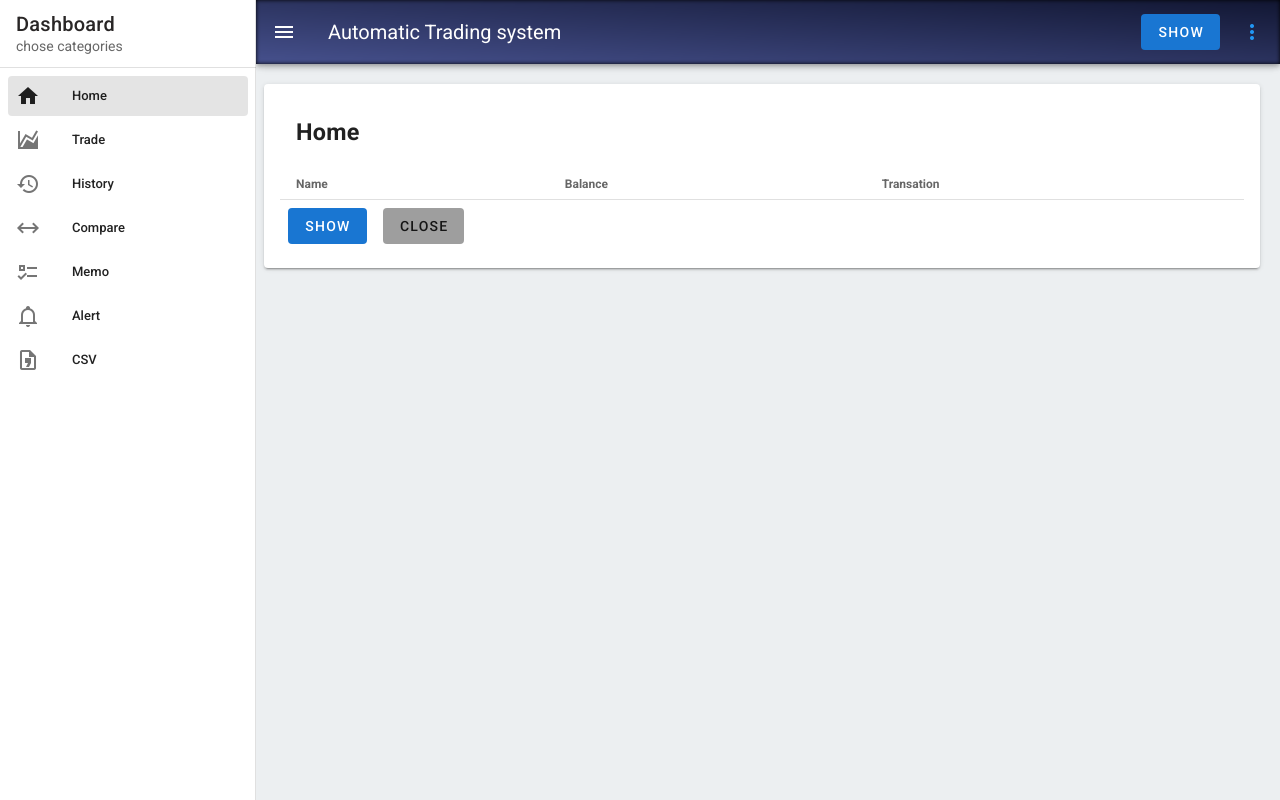
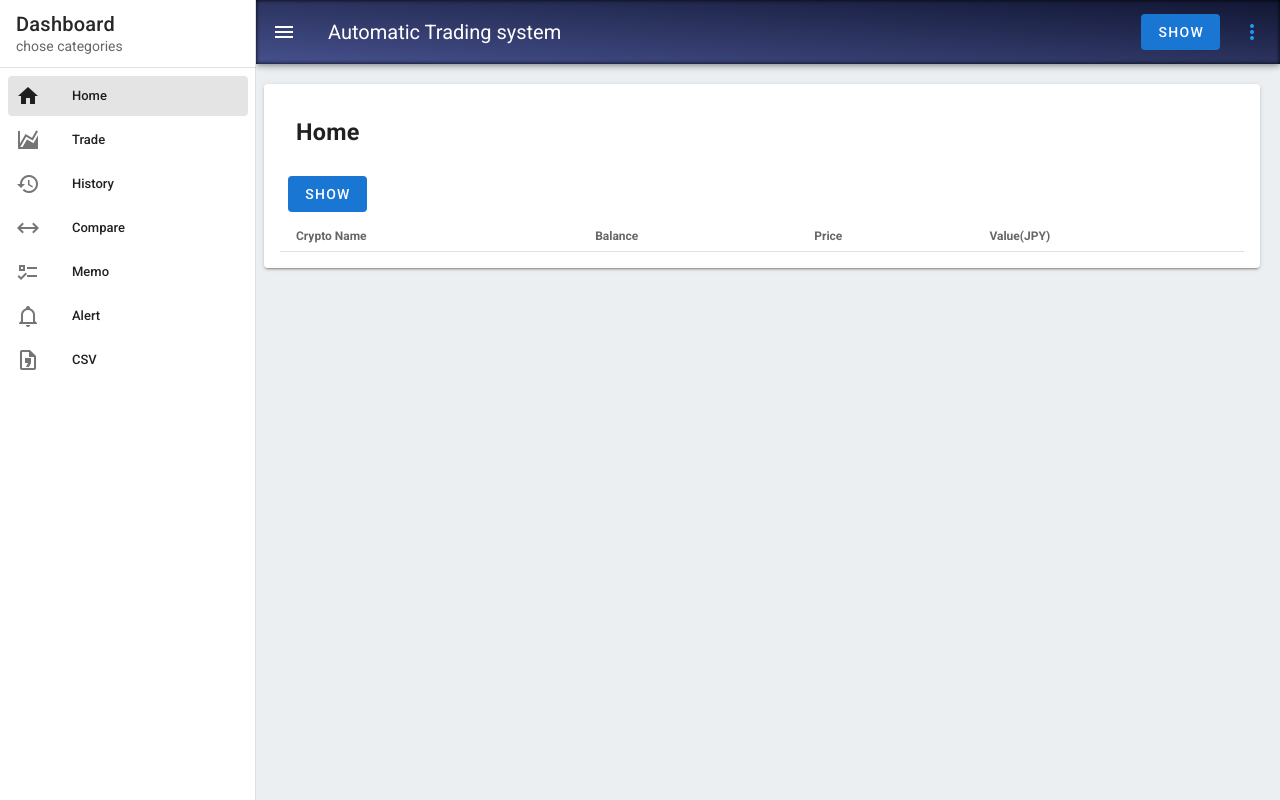
Before and after one commit to serpedious/automatic-trading-system, a Nuxt app in the folder front/: page /dashboard/home in a window 1280 px wide. Built offline with nearby package versions, Linux system fonts and the light colour scheme.

Commit message:
modify home and trade front

```diff
--- a/front/components/organisms/TableChart.vue
+++ b/front/components/organisms/TableChart.vue
@@ -6,21 +6,26 @@
     <v-simple-table dense>
       <template v-slot:default>
         <thead>
+          <v-btn
+            class="ma-2"
+            @click="apiBalance"
+            depressed
+            color="primary"
+          >
+            SHOW
+          </v-btn>
           <tr>
             <th class="text-left">
-              Name
+              Crypto Name
             </th>
-            <!-- <th class="text-left">
-              Bid
-            </th>
-            <th class="text-left">
-              Ask
-            </th> -->
             <th class="text-left">
               Balance
             </th>
             <th class="text-left">
-              Transation
+              Price
+            </th>
+            <th class="text-left">
+              Value(JPY)
             </th>
           </tr>
         </thead>
@@ -29,45 +34,11 @@
             v-for="balance of balancelists" :key="balance.currency_code"
           >
             <td>{{ balance.currency_code }}</td>
-            <!-- <td>{{ item.buy }}</td>
-            <td>{{ item.sell }}</td> -->
             <td>{{ balance.amount }}</td>
-            <td>
-              <v-btn
-                depressed
-                color="primary"
-                x-small
-              >
-                BID
-              </v-btn>
-              <v-btn
-                depressed
-                color="error"
-                x-small
-              >
-                ASK
-              </v-btn>
-            </td>
           </tr>
         </tbody>
       </template>
     </v-simple-table>
-    <v-btn
-      class="ma-2"
-      @click="apiBalance"
-      depressed
-      color="primary"
-    >
-      SHOW
-    </v-btn>
-    <v-btn
-      class="ma-2"
-      depressed
-      color="grey"
-      @click="apiBalanceHide"
-    >
-      CLOSE
-    </v-btn>
  </v-card>
 </template>
 
@@ -84,9 +55,6 @@ export default {
     apiBalance: async function () {
       let res = await axios.get(process.env.API_BASE_URL + '/balance')
       this.balancelists = res.data
-    },
-    apiBalanceHide: async function () {
-      this.balancelists = ''
     }
   }
 }
--- a/front/components/organisms/TableTrade.vue
+++ b/front/components/organisms/TableTrade.vue
@@ -27,6 +27,22 @@
       >
         <v-card flat color="">
           <v-card-text >{{ item.content }}</v-card-text>
+            <td>
+              <v-btn
+                depressed
+                color="primary"
+                x-small
+              >
+                BID
+              </v-btn>
+              <v-btn
+                depressed
+                color="error"
+                x-small
+              >
+                ASK
+              </v-btn>
+            </td>
         </v-card>
       </v-tab-item>
     </v-tabs-items>
```
